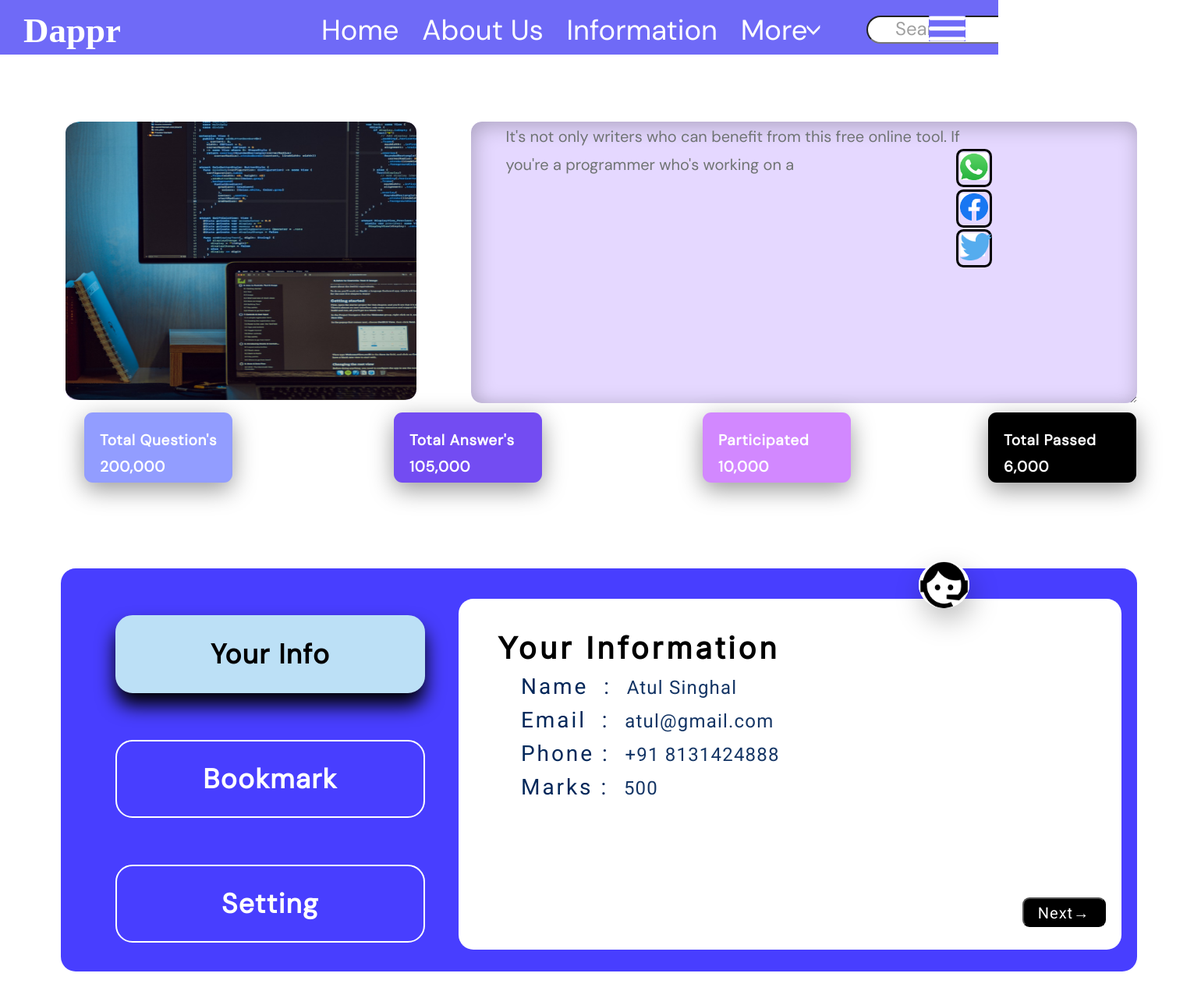
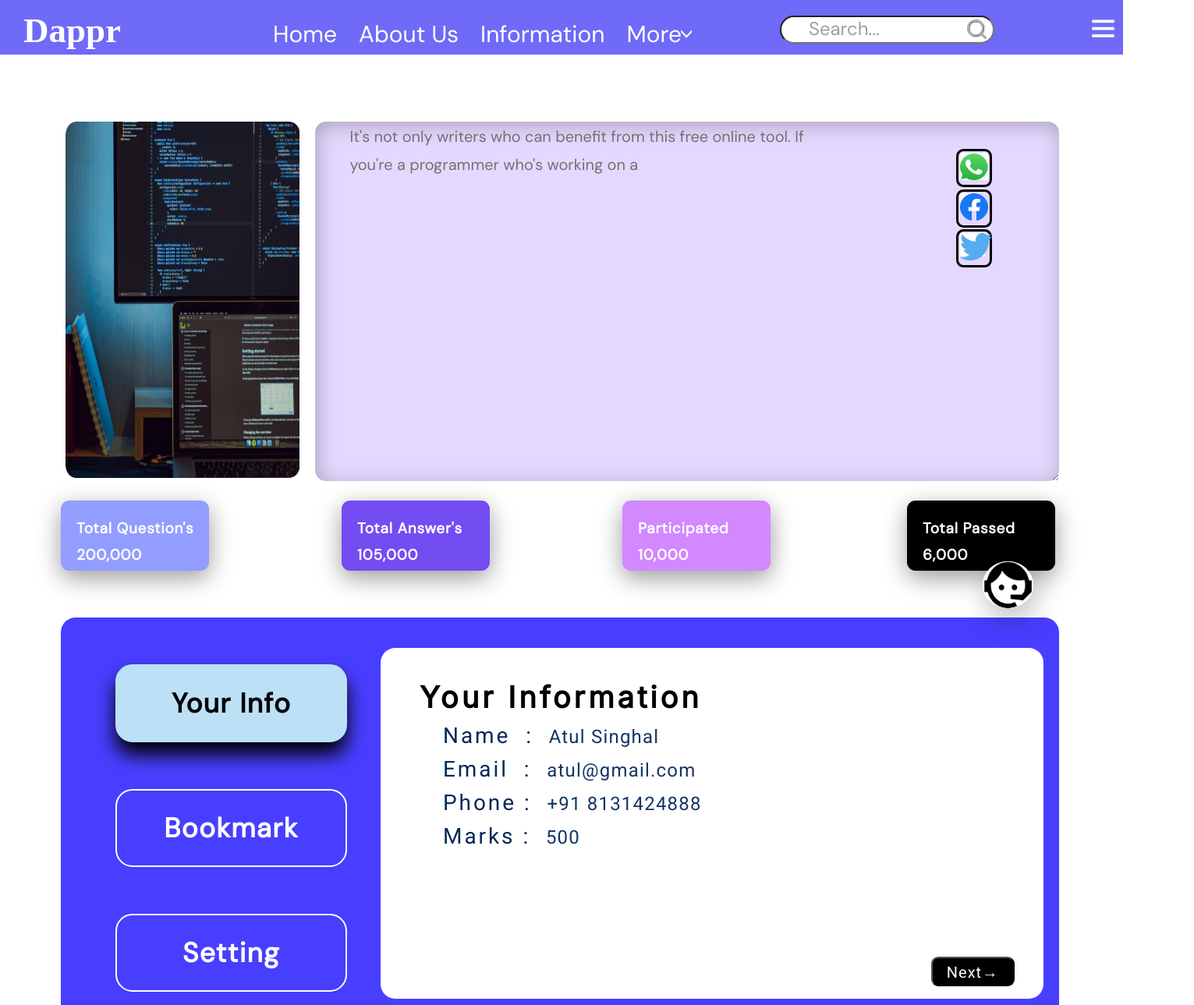
Before and after one commit to AkashDatkhile27/Microproject-2, a plain HTML site: page index.html in a window 1280 px wide. Shown: the top 1289 px of the page at 78% size, 1531 px wide, since content can reach past the window. Before the commit the page ends 1261 px from the top, so only its background shows below. Drawn offline with Linux system fonts and the light colour scheme; a web font is replaced by a local one.

Commit message:
First Commit

```diff
--- a/index.html
+++ b/index.html
@@ -36,19 +36,21 @@
     <div class="main">
     <div class="Container-1">
         <div class="left-image"><img src="./image/code.png" alt="code image" id="image1"></div>
-
-
          <div class="right-textbox">
         <!-- text area -->
          <textarea name="text" id="text-Field" cols="30" rows="10" >        It's not only writers who can benefit from this free online tool. If
         you're a programmer who's working on a
         </textarea></div>
     </div>
-    <div class="social-media">
-        <div class="Whatapp"><img src="./image/whatsapp-icon.png" id="wp"></div>
-        <div class="facebook"><img src="./image/facebook.png" id="fb"></div>
-        <div class="twitter"><img src="./image/twitter.png" id="X"></div>
-</div>
+    <div class="social-media-position">
+        <div class="social-media">
+            <div class="Whatapp"><img src="./image/whatsapp-icon.png" id="wp"></div>
+            <div class="facebook"><img src="./image/facebook.png" id="fb"></div>
+            <div class="twitter"><img src="./image/twitter.png" id="X"></div>
+        </div>
+        </div>
+
+
     <div class="Container-2">
         <div class="ractangle1">
             <p class="text2"> Total Question's <br>
@@ -67,6 +69,8 @@
                  6,000</p>
          </div>
     </div>
+
+
     <div class="block3">
 <!--  -->
     <div class="Container-3">
@@ -85,7 +89,9 @@
         </div>
     </div>
     </div>
+
     </div>
+
 <div class="support">
     <img src="./image/support.png" alt="Supprt " id="support" height="60">
 </div>
--- a/style.css
+++ b/style.css
@@ -5,7 +5,7 @@
 }
 
 .navbar{
-position:fixed;
+/* position:fixed;
 width:100%;
 height: 70px;
 left: 0px;
@@ -14,12 +14,22 @@ background: #6F6AF7;
 overflow:hidden;
 display: flex;
 flex-wrap: nowrap;
+z-index: 1; */
+position: fixed;
+width: 1440px;
+height: 70px;
+left: 0px;
+top: 0px;
+background: #6F6AF7;
+overflow: hidden;
+display: flex;
+flex-wrap: nowrap;
 z-index: 1;
 }
 
 .link{
 
-
+/*
 position: absolute;
 padding-top: 15px;
 
@@ -33,6 +43,18 @@ font-weight: 400;
 font-size: 36.43px;
 line-height: 47px;
 
+color: #FFFFFF; */
+margin-left: 350px;
+position: fixed;
+padding-top: 15px;
+height: 63px;
+width: 700px;
+/* left: 212px; */
+font-family: 'DM Sans';
+font-style: normal;
+font-weight: 100;
+font-size: 30px;
+line-height: 57px;
 color: #FFFFFF;
 
 
@@ -52,7 +74,7 @@ color: #FFFFFF;
 .Dappr{
     /* dappr */
 
-position: absolute;
+/* position: absolute;
 width: 215px;
 height:63px;
 left: 30px;
@@ -64,6 +86,16 @@ font-weight: 600;
 font-size: 45px;
 line-height: 79px;
 
+color: #FFFFFF; */
+position: fixed;
+/* width: 15px; */
+height: 63px;
+left: 30px;
+font-family: 'Delius Unicase';
+font-style: normal;
+font-weight: 600;
+font-size: 45px;
+line-height: 79px;
 color: #FFFFFF;
 
 
@@ -74,12 +106,28 @@ color: #FFFFFF;
 #search{
 
 
-position: absolute;
+/* position: absolute;
 width: 214px;
 height: 30px;
 left: 1111px;
 top: 20px;
 
+background: #FFFFFF;
+border-radius: 63px;
+font-family: DM Sans;
+font-size: 22px;
+font-weight: 400;
+line-height: 32px;
+letter-spacing: 0em;
+color: #0c0c0c;
+padding-left: 15px; */
+
+margin-left: 1000px;
+position: fixed;
+width: 254px;
+height: 30px;
+/* left: 600px; */
+top: 20px;
 background: #FFFFFF;
 border-radius: 63px;
 font-family: DM Sans;
@@ -105,8 +153,8 @@ padding-left: 15px;
 
 
 #searchbar{
-    position: relative;
-    left: 1300px;
+    position: fixed;
+    left: 1240px;
     top: 25px;
     height: 25px;
 }
@@ -114,14 +162,22 @@ padding-left: 15px;
 
 #option-icon{
 
-position: absolute;
+/* position: absolute;
 left: 93.06%;
 right: 3.07%;
 top:20px;
 bottom: 95.88%;
 background: #FFFFFF;
 width: 47px;
-height:33px;
+height:33px; */
+position: fixed;
+left: 1400px;
+/* right: 3.07%; */
+top: 25px;
+/* bottom: 95.88%; */
+background: #FFFFFF;
+width: 29px;
+height: 23px;
 
 }
                 /* End of navbar Sections */
@@ -135,15 +191,25 @@ display: flex;
 flex-wrap: wrap;
 margin-top: 150px;
 overflow-wrap: normal;
+width: fit-content;
 
 }
 
                  /* Container 1 left part */
 #image1{
-    position:absolute;
+    /* position:absolute;
     left: 70px;
     height: 357px;
     width:450px ;
+    box-shadow: inset 3px 5px 27px rgba(0, 0, 0, 0.25);
+    background: #E5D8FF;
+    border: 6px solid #FFFFFF;
+    box-shadow: inset 3px 5px 27px rgba(0, 0, 0, 0.25);
+    border-radius: 20px; */
+    position: absolute;
+    left: 70px;
+    height: 457px;
+    width: 300px;
     box-shadow: inset 3px 5px 27px rgba(0, 0, 0, 0.25);
     background: #E5D8FF;
     border: 6px solid #FFFFFF;
@@ -153,8 +219,8 @@ overflow-wrap: normal;
 
                 /*  Container 1 right part */
 #text-Field{
-   position: absolute;
-   width:850px;
+   /* position: absolute;
+   width:700px;
    height: 357px;
    left: 590px;
    background: #E5D8FF;
@@ -168,6 +234,21 @@ overflow-wrap: normal;
    font-size: 20px;
    line-height: 178.7%;
 
+   color: #6F7373; */
+   position: absolute;
+   width: 950px;
+   height: 457px;
+   left: 390px;
+   background: #E5D8FF;
+   border: 6px solid #FFFFFF;
+   box-shadow: inset 3px 5px 27px rgba(0, 0, 0, 0.25);
+   border-radius: 20px;
+   justify-content: flex-start;
+   font-family: 'DM Sans';
+   font-style: normal;
+   font-weight: 400;
+   font-size: 20px;
+   line-height: 178.7%;
    color: #6F7373;
 
 
@@ -177,21 +258,34 @@ overflow-wrap: normal;
                             /* End of Conatiner 1 */
                             /* conatiner 2 */
 .Container-2{
-    position: relative;
+    /* position: relative;
     display:flex;
     flex-wrap: nowrap;
-    width: 80%;
-    margin-top: 30%;
-
+    width: fit-content;
+    margin-top: 35%;
+     */
+     position: relative;
+     display: flex;
+     flex-wrap: nowrap;
+     width: 1400px;
+     margin-top: 35%;
+     top: 50px;
         }
 
    .ractangle1{
-    position: absolute;
+    /* position: absolute;
     width:190px;
     height:90px;
     left: 100px;
 
 
+    background: #929DFF;
+    box-shadow: 0px 9px 31px rgba(0, 0, 0, 0.4);
+    border-radius: 11px; */
+    position: absolute;
+    width: 190px;
+    height: 90px;
+    margin-left: 70px;
     background: #929DFF;
     box-shadow: 0px 9px 31px rgba(0, 0, 0, 0.4);
     border-radius: 11px;
@@ -215,12 +309,19 @@ overflow-wrap: normal;
      }
 
      .ractangle2{
-    position: absolute;
+    /* position: absolute;
     width:190px;
     height:90px;
-    left: 497px;
+    left: 200px;
 
 
+    background: #734CF2;
+    box-shadow: 0px 9px 31px rgba(0, 0, 0, 0.4);
+    border-radius: 11px; */
+    position: absolute;
+    width: 190px;
+    height: 90px;
+    margin-left: 430px;
     background: #734CF2;
     box-shadow: 0px 9px 31px rgba(0, 0, 0, 0.4);
     border-radius: 11px;
@@ -243,14 +344,21 @@ overflow-wrap: normal;
     }
 
      .ractangle3{
-    position: absolute;
+    /* position: absolute;
     width:190px;
     height:90px;
-    left: 893px;
+    left: 300px;
     background: #D288FF;
     box-shadow: 0px 9px 31px rgba(0, 0, 0, 0.4);
     border-radius: 11px;
-
+     */
+     position: absolute;
+     width: 190px;
+     height: 90px;
+     margin-left: 790px;
+     background: #D288FF;
+     box-shadow: 0px 9px 31px rgba(0, 0, 0, 0.4);
+     border-radius: 11px;
      }
      .text4{
         /* Paricipated */
@@ -269,14 +377,21 @@ overflow-wrap: normal;
     }
 
      .ractangle4{
-    position: absolute;
+    /* position: absolute;
     width:190px;
     height:90px;
-    left: 1259px;
+    left: 400px;
     background: #000000;
     box-shadow: 0px 9px 31px rgba(0, 0, 0, 0.4);
     border-radius: 11px;
-
+     */
+     position: absolute;
+     width: 190px;
+     height: 90px;
+     margin-left: 1155px;
+     background: #000000;
+     box-shadow: 0px 9px 31px rgba(0, 0, 0, 0.4);
+     border-radius: 11px;
      }
      .text5{
         /* Total Passed */
@@ -297,14 +412,25 @@ overflow-wrap: normal;
 
                                     /* Container 3 */
 .Container-3{
-    position: relative;
+    /* position: relative;
     display: flex;
+    width:1200px;
     flex-wrap: wrap;
-    width:1380px;
-    height: 517px;
+     height: 517px;
     left: 70px;
     top:200px;
 
+    background: #483EFF;
+    border-radius: 19px;
+    bottom: 100px; */
+    position: relative;
+    display: flex;
+    width: 1280px;
+    flex-wrap: wrap;
+
+    height: 517px;
+    left: 70px;
+    top: 200px;
     background: #483EFF;
     border-radius: 19px;
     bottom: 100px;
@@ -320,8 +446,8 @@ overflow-wrap: normal;
 #button1{
     /* Your Info */
 
-position: absolute;
-width: 397px;
+/* position: absolute;
+width: 297px;
 height:100px;
 left: 70px;
 top:60px;
@@ -337,6 +463,23 @@ font-size: 35px;
 font-weight: 700;
 line-height: 63px;
 letter-spacing: 0.04em;
+text-align: center; */
+
+position: absolute;
+width: 297px;
+height: 100px;
+left: 70px;
+top: 60px;
+background: #BCE0F6;
+box-shadow: 0px 16px 25px rgb(0,0,0.2);
+border-radius: 22px;
+border-style: solid;
+border-color: #BCE0F6;
+font-family: DM Sans;
+font-size: 35px;
+font-weight: 700;
+line-height: 63px;
+letter-spacing: 0.04em;
 text-align: center;
 
 
@@ -344,8 +487,8 @@ text-align: center;
 #button2{
     /* Bookmarks*/
 
-position: absolute;
-width: 397px;
+/* position: absolute;
+width: 297px;
 height:100px;
 left: 70px;
 top:220px;
@@ -361,6 +504,22 @@ font-weight: 700;
 line-height: 63px;
 letter-spacing: 0.04em;
 text-align: center;
+color: #FFFFFF; */
+position: absolute;
+width: 297px;
+height: 100px;
+left: 70px;
+top: 220px;
+background: #483EFF;
+border-radius: 22px;
+border-color: white;
+border-style: solid;
+font-family: DM Sans;
+font-size: 35px;
+font-weight: 700;
+line-height: 63px;
+letter-spacing: 0.04em;
+text-align: center;
 color: #FFFFFF;
 
 }
@@ -368,8 +527,8 @@ color: #FFFFFF;
 #button3{
     /* Settings */
 
-position: absolute;
-width: 397px;
+/* position: absolute;
+width: 297px;
 height:100px;
 left: 70px;
 top:380px;
@@ -386,20 +545,45 @@ font-weight: 700;
 line-height: 63px;
 letter-spacing: 0.04em;
 text-align: center;
+color: #FFFFFF; */
+
+position: absolute;
+width: 297px;
+height: 100px;
+left: 70px;
+top: 380px;
+background: #483EFF;
+border-radius: 22px;
+border-color: white;
+border-style: solid;
+font-family: DM Sans;
+font-size: 35px;
+font-weight: 700;
+line-height: 63px;
+letter-spacing: 0.04em;
+text-align: center;
 color: #FFFFFF;
 }
 
    /* Container 3 Right Part */
 .block-2{
+    /* position: absolute;
+    width: 750px;
+    height: 450px;
+    top: 39px;
+    left:410px;
+    background: #FFFFFF;
+    background: #FFFFFF;
+    border-radius: 19px; */
     position: absolute;
     width: 850px;
     height: 450px;
     top: 39px;
-    left:510px;
+    /* left: 410px; */
+    margin-left: 410px;
     background: #FFFFFF;
     background: #FFFFFF;
     border-radius: 19px;
-
 }
 #heading1{
     /* Your Information */
@@ -512,8 +696,8 @@ color: #04285A;
 
 .Next-Button{
     position: absolute;
-left:85%;
-top:85%;
+    left: 83%;
+    top: 88%;
 }
  #next{
     /* Next button */
@@ -534,8 +718,12 @@ color: #FFFFFF;
                                 /* End of Container 3 */
                                 /* Support Icon  */
  .support{
+    /* top: 90%;
+    left: 92%;
+    z-index: 1;
+    position: fixed; */
     top: 90%;
-    left: 92%;
+    left: 1260px;
     z-index: 1;
     position: fixed;
  }
@@ -547,17 +735,24 @@ color: #FFFFFF;
  }
                                 /* End of Support  */
 
+
                                 /* Social Media  */
+    .social-media-position{
+        position: -webkit-sticky;
+        position: sticky;
+        top:10%;
+        /* position: fixed; */
+        left: 97%;
+
+    }
  .social-media{
     /* position: sticky; */
-    position: sticky;
-    position: -webkit-sticky;
     top:10%;
     float: right;
     display: flex;
     flex-direction: column;
     flex-wrap: wrap;
-    position: -webkit-sticky;
+    position:-webkit-sticky;
     position: sticky;
 
  }
```
